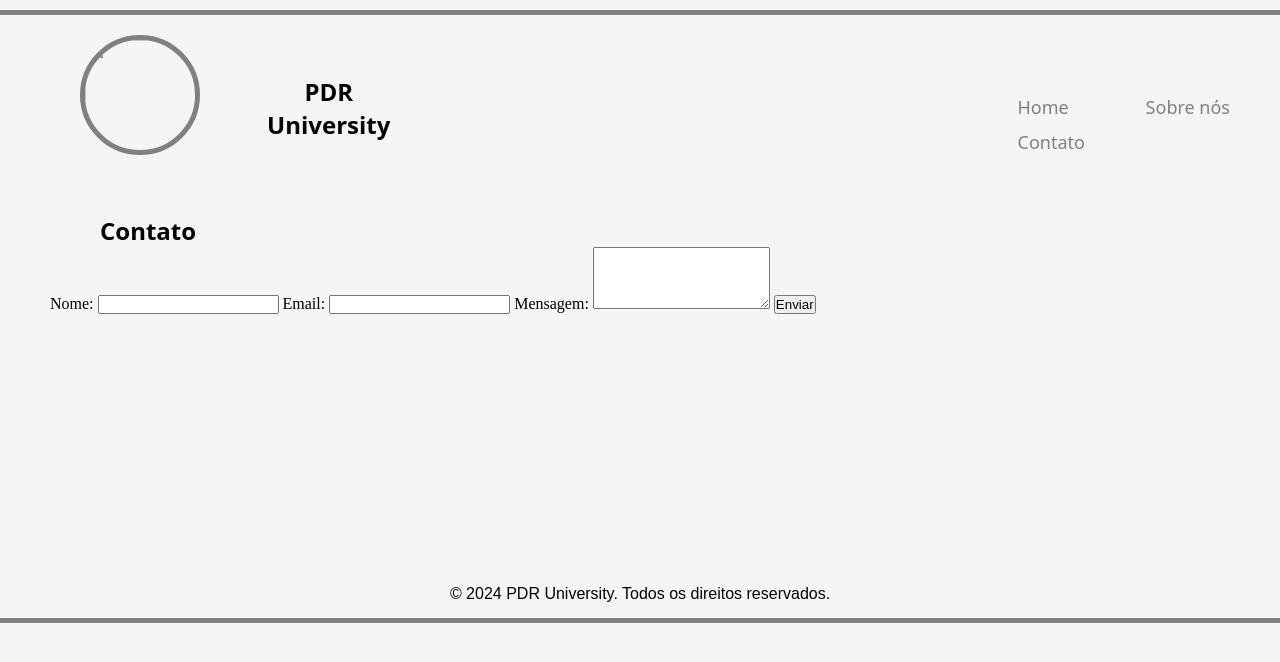
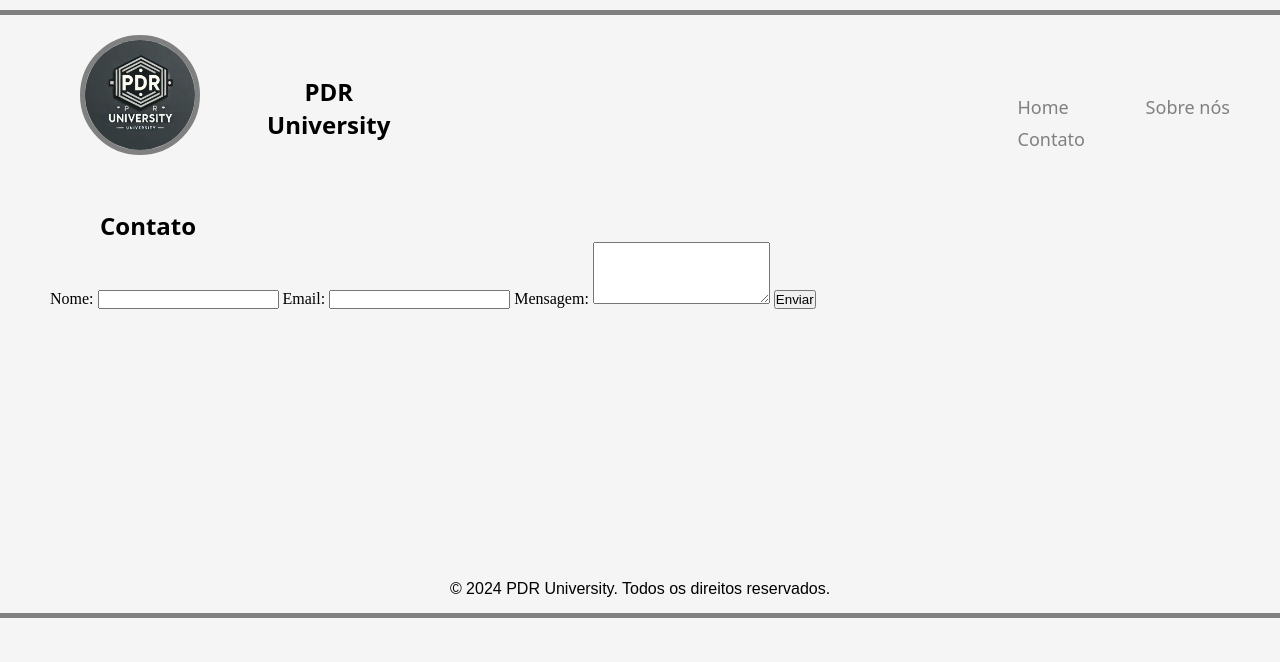
Before and after one commit to pdrsoares/SiteFaculdade, a plain HTML site: page contato.html in a window 1280 px wide. Drawn offline with Linux system fonts and the light colour scheme.

Commit message:
Update contato.html

```diff
--- a/contato.html
+++ b/contato.html
@@ -9,7 +9,7 @@
 <body>
     <div class="container">
         <nav>
-            <div class="logo"><img src="./img/400px.png"></div>
+            <div class="logo"><img src="400px.png"></div>
             <h1>PDR University</h1>
             <ul>
                 <li><a href="index.html">Home</a></li>
```
